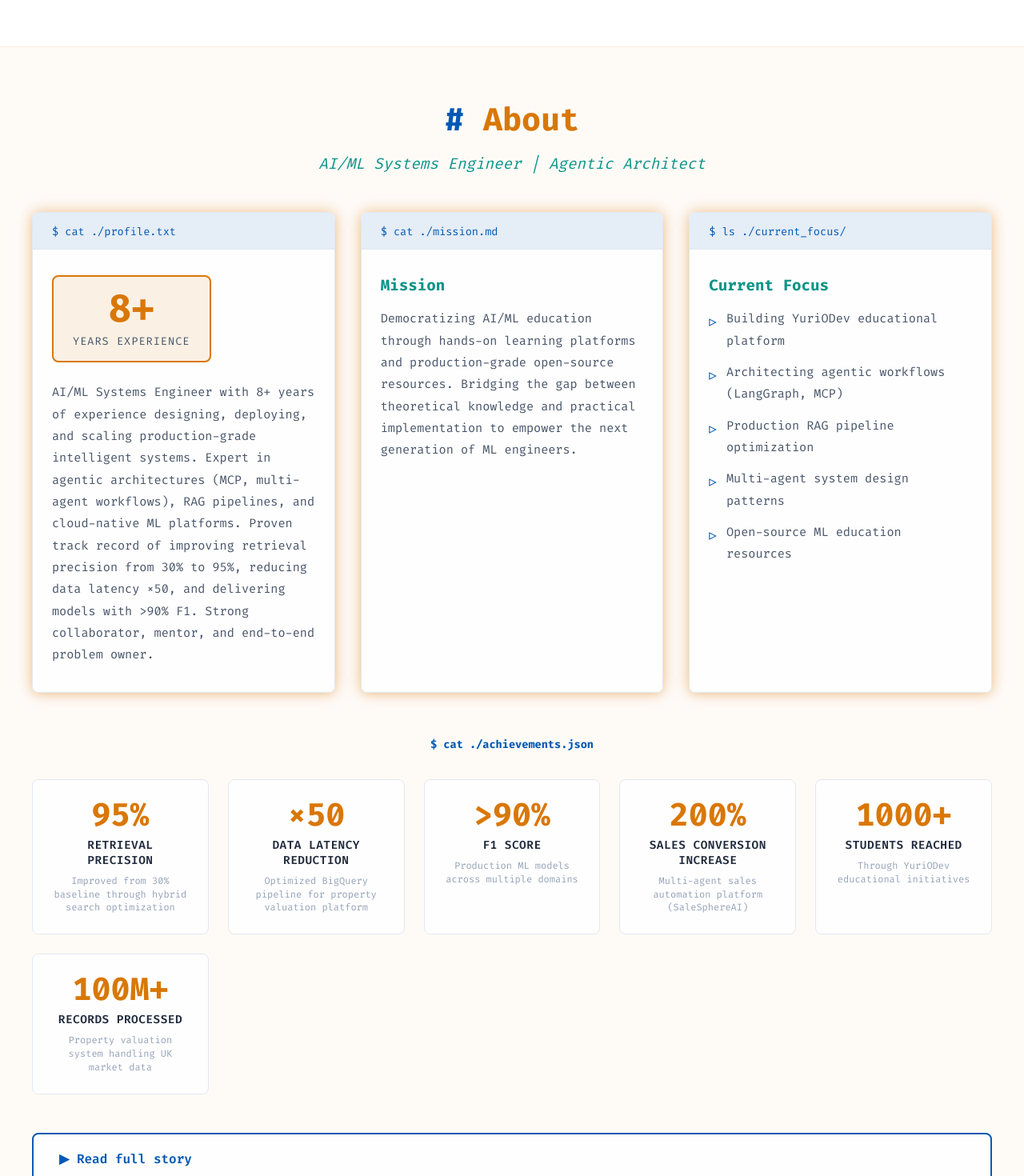
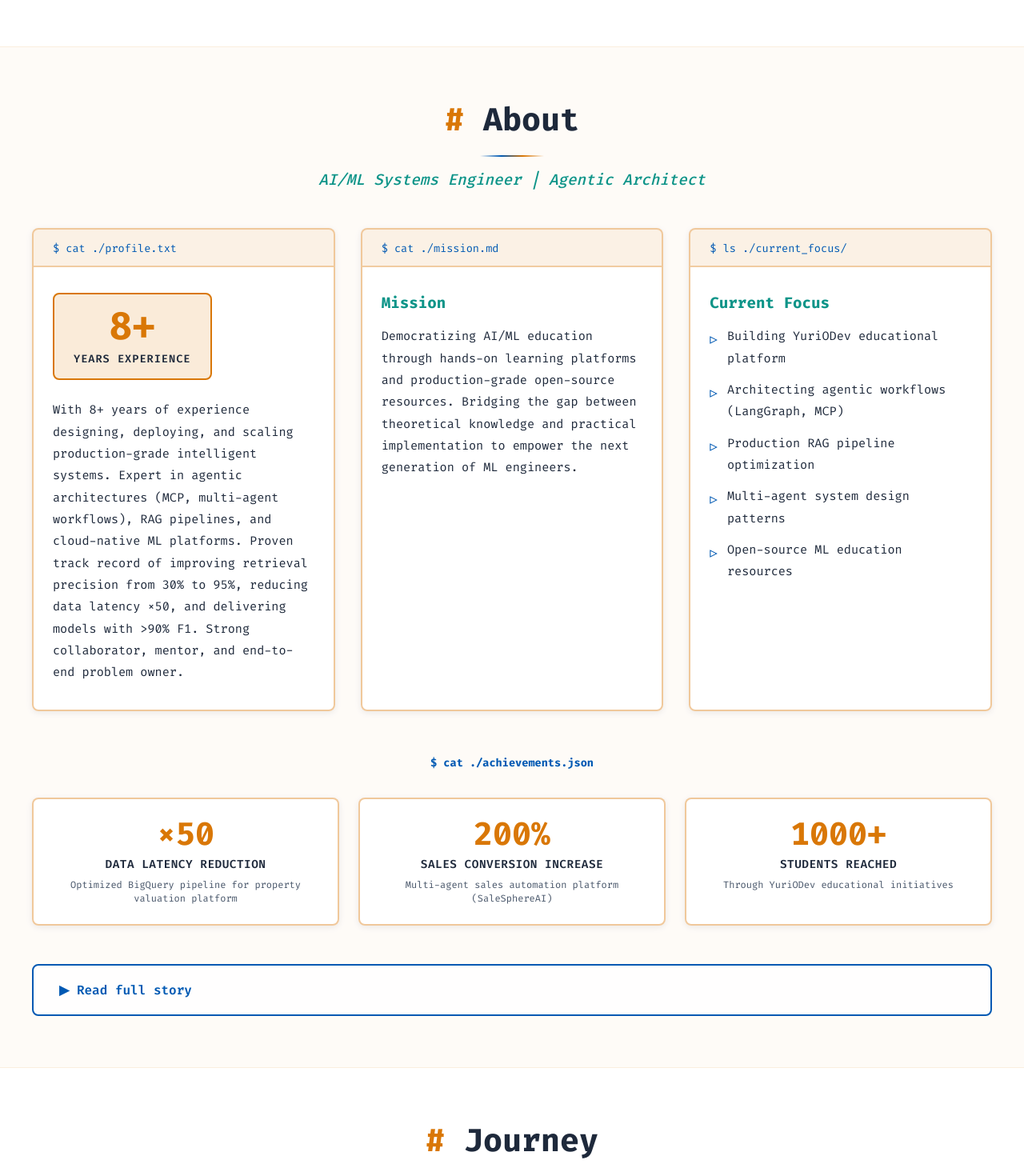
Before and after one commit to YuriiOks/test_ai_web_rewriter, a React (Vite) app in the folder yuriodev-portfolio/: page / in a window 1280 px wide. Shown: the part 1060-2530 px from the top of the page at 80% size. Built offline with nearby package versions, Linux system fonts and the light colour scheme.

Commit message:
Changes to About section

```diff
--- a/yuriodev-portfolio/src/assets/styles/global.css
+++ b/yuriodev-portfolio/src/assets/styles/global.css
@@ -61,6 +61,38 @@ h1, h2, h3, h4, h5, h6, p {
     overflow-wrap: break-word;
 }
 
+/* Section title styles - h2 with # prefix and gradient underline */
+h2 {
+    position: relative;
+    padding-bottom: 20px;
+    margin-bottom: 30px;
+}
+
+h2::before {
+    content: '# ';
+    color: var(--accent-secondary);
+}
+
+/* Dark theme - cyan # prefix and golden/yellow title text */
+[data-theme="dark"] h2 {
+    color: var(--accent-secondary);
+}
+
+[data-theme="dark"] h2::before {
+    color: var(--accent-primary);
+}
+
+h2::after {
+    content: '';
+    position: absolute;
+    bottom: 0px;
+    left: 50%;
+    transform: translateX(-50%);
+    width: 80px;
+    height: 2px;
+    background: linear-gradient(90deg, transparent, var(--accent-primary), var(--accent-secondary), transparent);
+}
+
 /* Theme-specific background patterns */
 [data-theme="dark"] body {
     background: var(--bg-primary);
--- a/yuriodev-portfolio/src/components/sections/AboutSection/AboutSection.module.css
+++ b/yuriodev-portfolio/src/components/sections/AboutSection/AboutSection.module.css
@@ -24,14 +24,36 @@
 
 .sectionTitle {
   font-size: 2.5rem;
-  color: var(--accent-secondary);
+  color: var(--text-primary);
   font-family: 'Fira Code', monospace;
   margin-bottom: 1rem;
+  position: relative;
+  padding-bottom: 20px;
 }
 
 .sectionTitle::before {
   content: '# ';
+  color: var(--accent-secondary);
+}
+
+/* Dark theme - cyan # prefix and golden/yellow title */
+[data-theme="dark"] .sectionTitle {
+  color: var(--accent-secondary);
+}
+
+[data-theme="dark"] .sectionTitle::before {
   color: var(--accent-primary);
+}
+
+.sectionTitle::after {
+  content: '';
+  position: absolute;
+  bottom: 0px;
+  left: 50%;
+  transform: translateX(-50%);
+  width: 80px;
+  height: 2px;
+  background: linear-gradient(90deg, transparent, var(--accent-primary), var(--accent-secondary), transparent);
 }
 
 .headline {
@@ -39,6 +61,11 @@
   color: var(--accent-tertiary);
   font-family: 'Fira Code', monospace;
   font-style: italic;
+}
+
+[data-theme="light"] .headline {
+  color: var(--accent-tertiary);
+  font-weight: 500;
 }
 
 /* Grid Layout */
@@ -61,11 +88,27 @@
   transition: transform 0.3s ease, box-shadow 0.3s ease;
 }
 
+/* Light theme - ensure cards have proper background and prominent borders */
+[data-theme="light"] .summaryCard,
+[data-theme="light"] .missionCard,
+[data-theme="light"] .focusCard {
+  background: rgba(255, 255, 255, 0.95);
+  border: 2px solid rgba(var(--accent-secondary-rgb), 0.4);
+  box-shadow: 0 2px 8px rgba(0, 0, 0, 0.08);
+}
+
 .summaryCard:hover,
 .missionCard:hover,
 .focusCard:hover {
   transform: translateY(-4px);
   box-shadow: 0 8px 24px rgba(var(--accent-primary-rgb), 0.2);
+}
+
+[data-theme="light"] .summaryCard:hover,
+[data-theme="light"] .missionCard:hover,
+[data-theme="light"] .focusCard:hover {
+  box-shadow: 0 8px 24px rgba(var(--accent-secondary-rgb), 0.15);
+  border-color: rgba(var(--accent-secondary-rgb), 0.6);
 }
 
 .cardHeader {
@@ -74,9 +117,18 @@
   padding: 0.75rem 1.5rem;
 }
 
+[data-theme="light"] .cardHeader {
+  background: rgba(var(--accent-secondary-rgb), 0.1);
+  border-bottom: 2px solid rgba(var(--accent-secondary-rgb), 0.3);
+}
+
 .terminalPrompt {
   font-family: 'Fira Code', monospace;
   font-size: 0.85rem;
+  color: var(--accent-primary);
+}
+
+[data-theme="light"] .terminalPrompt {
   color: var(--accent-primary);
 }
 
@@ -96,12 +148,21 @@
   margin-bottom: 1.5rem;
 }
 
+[data-theme="light"] .experienceBadge {
+  background: rgba(var(--accent-secondary-rgb), 0.15);
+  border: 2px solid var(--accent-secondary);
+}
+
 .yearsNumber {
   font-size: 3rem;
   font-weight: 700;
   color: var(--accent-secondary);
   font-family: 'Fira Code', monospace;
   line-height: 1;
+}
+
+[data-theme="light"] .yearsNumber {
+  color: var(--accent-secondary);
 }
 
 .yearsLabel {
@@ -112,10 +173,19 @@
   margin-top: 0.5rem;
 }
 
+[data-theme="light"] .yearsLabel {
+  color: var(--text-primary);
+  font-weight: 600;
+}
+
 .summaryText {
   color: var(--text-secondary);
   line-height: 1.8;
   font-size: 0.95rem;
+}
+
+[data-theme="light"] .summaryText {
+  color: var(--text-primary);
 }
 
 /* Mission Card */
@@ -126,10 +196,18 @@
   font-family: 'Fira Code', monospace;
 }
 
+[data-theme="light"] .missionTitle {
+  color: var(--accent-tertiary);
+}
+
 .missionText {
   color: var(--text-secondary);
   line-height: 1.8;
   font-size: 0.95rem;
+}
+
+[data-theme="light"] .missionText {
+  color: var(--text-primary);
 }
 
 /* Focus Card */
@@ -138,6 +216,10 @@
   color: var(--accent-tertiary);
   margin-bottom: 1rem;
   font-family: 'Fira Code', monospace;
+}
+
+[data-theme="light"] .focusTitle {
+  color: var(--accent-tertiary);
 }
 
 .focusList {
@@ -154,6 +236,10 @@
   display: flex;
   align-items: flex-start;
   gap: 0.75rem;
+}
+
+[data-theme="light"] .focusItem {
+  color: var(--text-primary);
 }
 
 .bullet {
@@ -175,6 +261,10 @@
   text-align: center;
 }
 
+[data-theme="light"] .achievementsTitle {
+  color: var(--accent-primary);
+}
+
 .achievementsGrid {
   display: grid;
   grid-template-columns: repeat(auto-fit, minmax(200px, 1fr));
@@ -190,6 +280,12 @@
   transition: all 0.3s ease;
   position: relative;
   overflow: hidden;
+}
+
+[data-theme="light"] .achievementCard {
+  background: rgba(255, 255, 255, 0.95);
+  border: 2px solid rgba(var(--accent-secondary-rgb), 0.4);
+  box-shadow: 0 2px 8px rgba(0, 0, 0, 0.08);
 }
 
 .achievementCard::before {
@@ -214,6 +310,11 @@
   border-color: var(--accent-secondary);
 }
 
+[data-theme="light"] .achievementCard:hover {
+  box-shadow: 0 8px 24px rgba(var(--accent-secondary-rgb), 0.15);
+  border-color: rgba(var(--accent-secondary-rgb), 0.6);
+}
+
 .achievementMetric {
   font-size: 2.5rem;
   font-weight: 700;
@@ -221,6 +322,10 @@
   font-family: 'Fira Code', monospace;
   margin-bottom: 0.5rem;
   line-height: 1;
+}
+
+[data-theme="light"] .achievementMetric {
+  color: var(--accent-secondary);
 }
 
 .achievementLabel {
@@ -232,11 +337,19 @@
   letter-spacing: 0.5px;
 }
 
+[data-theme="light"] .achievementLabel {
+  color: var(--text-primary);
+}
+
 .achievementDescription {
   font-size: 0.75rem;
   color: var(--text-muted);
   line-height: 1.4;
   margin-top: 0.5rem;
+}
+
+[data-theme="light"] .achievementDescription {
+  color: var(--text-secondary);
 }
 
 /* Contact Links */
--- a/yuriodev-portfolio/src/components/sections/ConnectSection/ConnectSection.module.css
+++ b/yuriodev-portfolio/src/components/sections/ConnectSection/ConnectSection.module.css
@@ -24,11 +24,35 @@
 .sectionTitle {
   font-size: clamp(2.5rem, 5vw, 4rem);
   font-weight: 700;
-  background: linear-gradient(135deg, var(--accent-primary), var(--accent-secondary));
-  -webkit-background-clip: text;
-  -webkit-text-fill-color: transparent;
-  background-clip: text;
+  color: var(--text-primary);
   margin-bottom: 1rem;
+  position: relative;
+  padding-bottom: 20px;
+}
+
+.sectionTitle::before {
+  content: '# ';
+  color: var(--accent-secondary);
+}
+
+/* Dark theme - cyan # prefix and golden/yellow title */
+[data-theme="dark"] .sectionTitle {
+  color: var(--accent-secondary);
+}
+
+[data-theme="dark"] .sectionTitle::before {
+  color: var(--accent-primary);
+}
+
+.sectionTitle::after {
+  content: '';
+  position: absolute;
+  bottom: 0px;
+  left: 50%;
+  transform: translateX(-50%);
+  width: 80px;
+  height: 2px;
+  background: linear-gradient(90deg, transparent, var(--accent-primary), var(--accent-secondary), transparent);
 }
 
 .subtitle {
--- a/yuriodev-portfolio/src/components/sections/PlatformSection/PlatformSection.module.css
+++ b/yuriodev-portfolio/src/components/sections/PlatformSection/PlatformSection.module.css
@@ -39,11 +39,35 @@
 .sectionTitle {
   font-size: clamp(2.5rem, 5vw, 4rem);
   font-weight: 700;
-  background: linear-gradient(135deg, var(--accent-primary), var(--accent-secondary));
-  -webkit-background-clip: text;
-  -webkit-text-fill-color: transparent;
-  background-clip: text;
+  color: var(--text-primary);
   margin-bottom: 1rem;
+  position: relative;
+  padding-bottom: 20px;
+}
+
+.sectionTitle::before {
+  content: '# ';
+  color: var(--accent-secondary);
+}
+
+/* Dark theme - cyan # prefix and golden/yellow title */
+[data-theme="dark"] .sectionTitle {
+  color: var(--accent-secondary);
+}
+
+[data-theme="dark"] .sectionTitle::before {
+  color: var(--accent-primary);
+}
+
+.sectionTitle::after {
+  content: '';
+  position: absolute;
+  bottom: 0px;
+  left: 50%;
+  transform: translateX(-50%);
+  width: 80px;
+  height: 2px;
+  background: linear-gradient(90deg, transparent, var(--accent-primary), var(--accent-secondary), transparent);
 }
 
 .tagline {
--- a/yuriodev-portfolio/src/components/sections/ProjectsSection/ProjectsSection.module.css
+++ b/yuriodev-portfolio/src/components/sections/ProjectsSection/ProjectsSection.module.css
@@ -14,9 +14,9 @@
 .sectionTitle {
     font-size:2.5rem;
     color:var(--text-primary);
-    text-shadow: var(--hero-title-shadow);
     margin-bottom:1rem;
     position:relative;
+    padding-bottom: 20px;
 }
 
 .sectionTitle::before {
@@ -24,13 +24,22 @@
     color:var(--accent-secondary);
 }
 
+/* Dark theme - cyan # prefix and golden/yellow title */
+[data-theme="dark"] .sectionTitle {
+    color: var(--accent-secondary);
+}
+
+[data-theme="dark"] .sectionTitle::before {
+    color: var(--accent-primary);
+}
+
 .sectionTitle::after {
     content:'';
     position:absolute;
-    bottom:-10px;
+    bottom: 0px;
     left:50%;
     transform:translateX(-50%);
-    width:120px;
+    width: 80px;
     height:2px;
     background:linear-gradient(90deg,transparent,var(--accent-primary),var(--accent-secondary),transparent);
 }
--- a/yuriodev-portfolio/src/components/sections/SkillsSection/SkillsSection.module.css
+++ b/yuriodev-portfolio/src/components/sections/SkillsSection/SkillsSection.module.css
@@ -14,9 +14,9 @@
 .sectionTitle {
     font-size:2.5rem;
     color:var(--text-primary);
-    text-shadow: var(--hero-title-shadow);
     margin-bottom:1rem;
     position:relative;
+    padding-bottom: 20px;
 }
 
 .sectionTitle::before {
@@ -24,13 +24,22 @@
     color:var(--accent-secondary);
 }
 
+/* Dark theme - cyan # prefix and golden/yellow title */
+[data-theme="dark"] .sectionTitle {
+    color: var(--accent-secondary);
+}
+
+[data-theme="dark"] .sectionTitle::before {
+    color: var(--accent-primary);
+}
+
 .sectionTitle::after {
     content:'';
     position:absolute;
-    bottom:-10px;
+    bottom: 0px;
     left:50%;
     transform:translateX(-50%);
-    width:120px;
+    width: 80px;
     height:2px;
     background:linear-gradient(90deg,transparent,var(--accent-primary),var(--accent-secondary),transparent);
 }
--- a/yuriodev-portfolio/src/components/sections/TimelineSection/TimelineSection.module.css
+++ b/yuriodev-portfolio/src/components/sections/TimelineSection/TimelineSection.module.css
@@ -22,19 +22,36 @@
 
 .sectionTitle {
   font-size: 2.5rem;
-  color: var(--accent-secondary);
+  color: var(--text-primary);
   font-family: 'Fira Code', monospace;
   margin-bottom: 1rem;
+  position: relative;
+  padding-bottom: 20px;
 }
 
 .sectionTitle::before {
   content: '# ';
+  color: var(--accent-secondary);
+}
+
+/* Dark theme - cyan # prefix and golden/yellow title */
+[data-theme="dark"] .sectionTitle {
+  color: var(--accent-secondary);
+}
+
+[data-theme="dark"] .sectionTitle::before {
   color: var(--accent-primary);
 }
 
-/* Light theme - Orange hash */
-[data-theme="light"] .sectionTitle::before {
-  color: #f97316;
+.sectionTitle::after {
+  content: '';
+  position: absolute;
+  bottom: 0px;
+  left: 50%;
+  transform: translateX(-50%);
+  width: 80px;
+  height: 2px;
+  background: linear-gradient(90deg, transparent, var(--accent-primary), var(--accent-secondary), transparent);
 }
 
 .sectionSubtitle {
--- a/yuriodev-portfolio/src/data/aboutData.ts
+++ b/yuriodev-portfolio/src/data/aboutData.ts
@@ -28,7 +28,7 @@ export interface AboutData {
 export const aboutData: AboutData = {
   headline: "AI/ML Systems Engineer | Agentic Architect",
   yearsExperience: "8+",
-  summary: `AI/ML Systems Engineer with 8+ years of experience designing, deploying, and scaling production-grade intelligent systems. Expert in agentic architectures (MCP, multi-agent workflows), RAG pipelines, and cloud-native ML platforms. Proven track record of improving retrieval precision from 30% to 95%, reducing data latency ×50, and delivering models with >90% F1. Strong collaborator, mentor, and end-to-end problem owner.`,
+  summary: `With 8+ years of experience designing, deploying, and scaling production-grade intelligent systems. Expert in agentic architectures (MCP, multi-agent workflows), RAG pipelines, and cloud-native ML platforms. Proven track record of improving retrieval precision from 30% to 95%, reducing data latency ×50, and delivering models with >90% F1. Strong collaborator, mentor, and end-to-end problem owner.`,
 
   mission: `Democratizing AI/ML education through hands-on learning platforms and production-grade open-source resources. Bridging the gap between theoretical knowledge and practical implementation to empower the next generation of ML engineers.`,
 
@@ -42,19 +42,9 @@ export const aboutData: AboutData = {
 
   achievements: [
     {
-      metric: "95%",
-      label: "Retrieval Precision",
-      description: "Improved from 30% baseline through hybrid search optimization",
-    },
-    {
       metric: "×50",
       label: "Data Latency Reduction",
       description: "Optimized BigQuery pipeline for property valuation platform",
-    },
-    {
-      metric: ">90%",
-      label: "F1 Score",
-      description: "Production ML models across multiple domains",
     },
     {
       metric: "200%",
@@ -66,11 +56,6 @@ export const aboutData: AboutData = {
       label: "Students Reached",
       description: "Through YuriODev educational initiatives",
     },
-    {
-      metric: "100M+",
-      label: "Records Processed",
-      description: "Property valuation system handling UK market data",
-    },
   ],
 
   contact: {
```
